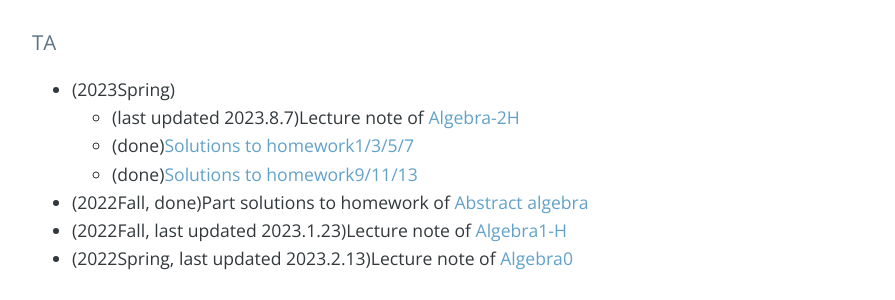
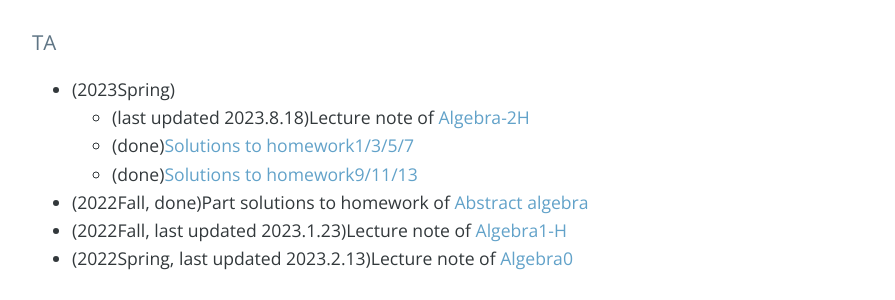
Before and after one commit to bowenl-math/bowenl-math.github.io, a Jekyll site: the page built from index.md, in a window 1280 px wide and 900 px high, scrolled down 1507 px. Shown: the part 436-736 px from the top of the window, without its empty margins (192-1087 px from the left). Built offline with Jekyll 4.4.1, drawn with Linux system fonts in a browser that asks for light colours; nearby versions of some CDN libraries; our own code applies the rules of GitHub Pages for plain Markdown files; the list of posts is cut into pages by our own code; comment, search, counter and statistics services are not loaded.

Commit message:
update algebra2H

```diff
--- a/index.md
+++ b/index.md
@@ -36,7 +36,7 @@ Here are some notes I typed during my study in enhanced program of BICMR in Peki
 
 ### TA
 * (2023Spring)
-   - (last updated 2023.8.7)Lecture note of [Algebra-2H](notes/2023Spring/Algebra2-H.pdf)
+   - (last updated 2023.8.18)Lecture note of [Algebra-2H](notes/2023Spring/Algebra2-H.pdf)
    - (done)[Solutions to homework1/3/5/7](notes/2023Spring/Solutions(1_3_5_7).pdf)
    - (done)[Solutions to homework9/11/13](notes/2023Spring/Solutions(9_11_13).pdf)
 * (2022Fall, done)Part solutions to homework of [Abstract algebra](notes/2022Fall/Sol_to_abstract_algebra.pdf)
```
Also changed, not shown: 3 other files.
